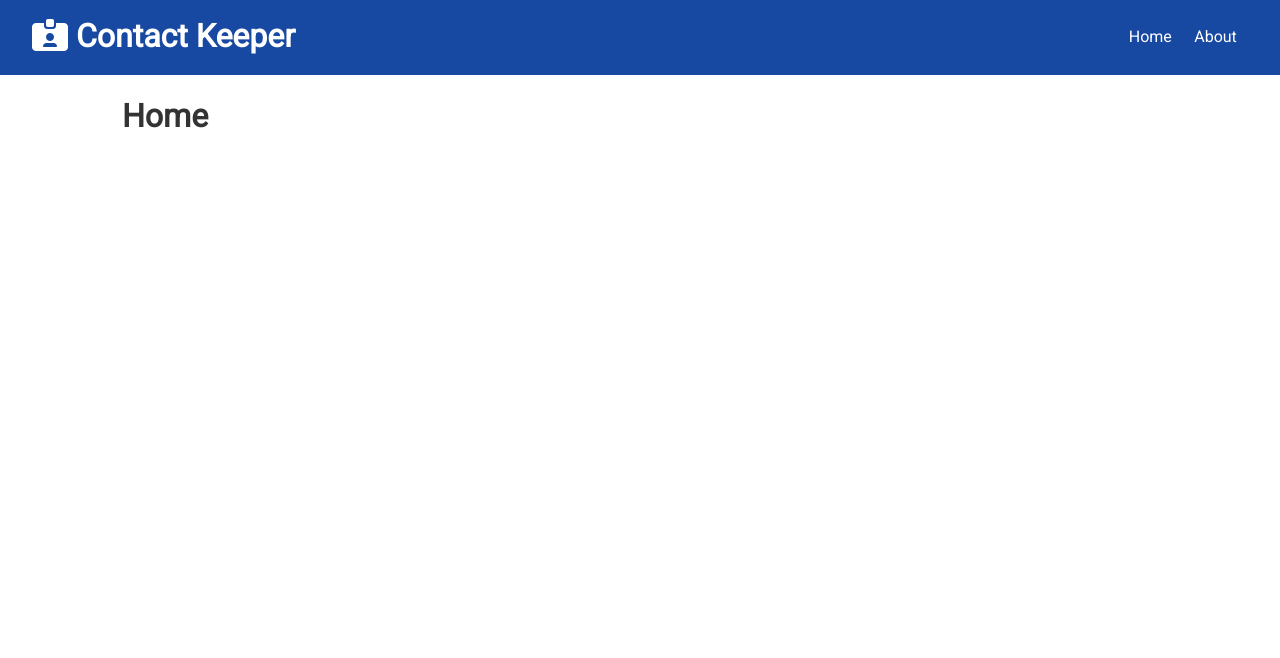
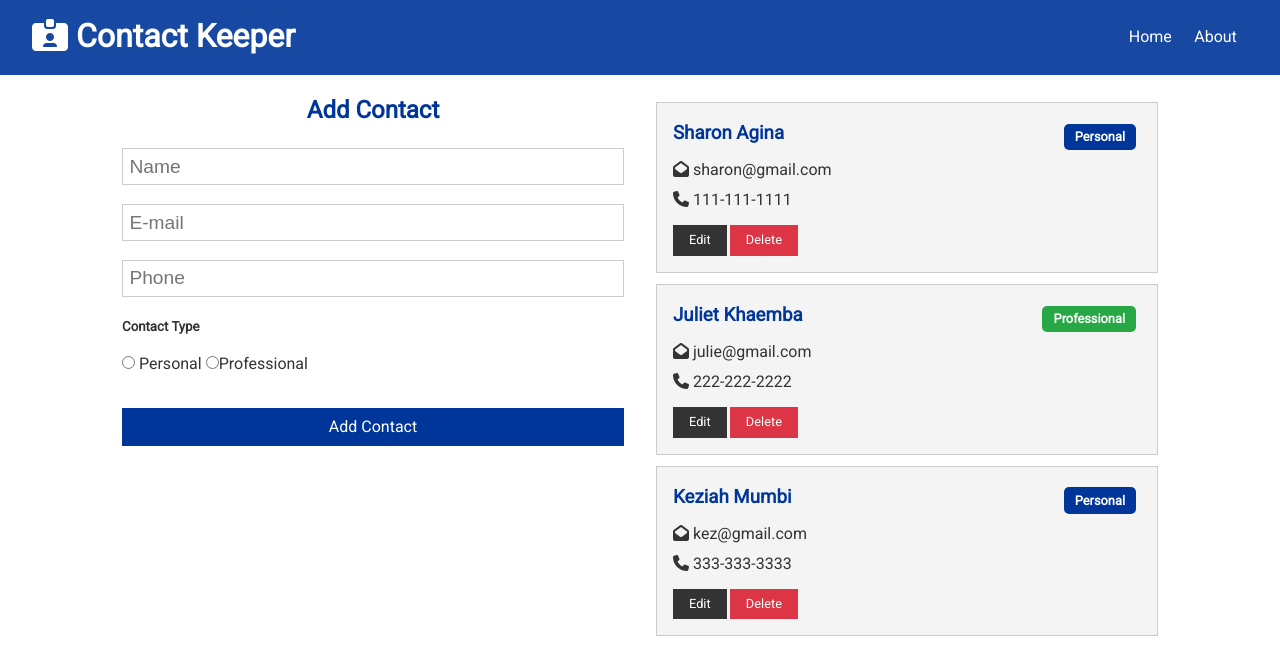
Before and after one commit to Tim-Lord/A-MERN-FULLSTACK-APP, a React (Create React App) app in the folder client/: page / in a window 1280 px wide. Shown: the top 658 px of the page. Built offline with nearby package versions, Linux system fonts and the light colour scheme.

Commit message:
Added the delete and edit functionality

```diff
--- a/client/src/App.js
+++ b/client/src/App.js
@@ -2,12 +2,14 @@
 import { BrowserRouter as Router, Route, Switch } from "react-router-dom";
 import "./App.css";
 
+import ContactState from "./context/contact/ContactState";
 import Navbar from "./components/layouts/Navbar";
 import Home from "./components/pages/Home";
 import About from "./components/pages/About";
 
 function App() {
   return (
+    <ContactState>
       <Router>
         <Fragment>
           <Navbar />
@@ -19,6 +21,7 @@
           </div>
         </Fragment>
       </Router>
+    </ContactState>
   );
 }
 
--- /dev/null
+++ b/client/src/components/contacts/ContactForm.js
@@ -0,0 +1,109 @@
+import React, { useState, useEffect, useContext } from "react";
+import ContactContext from "../../context/contact/contactContext";
+
+const ContactForm = () => {
+  const contactContext = useContext(ContactContext);
+
+  const { current, addContact, updateContact, clearCurrent } = contactContext;
+
+  useEffect(() => {
+    if (current !== null) {
+      setContact(current);
+    } else {
+      setContact({
+        name: "",
+        email: "",
+        phone: "",
+        type: "Personal"
+      });
+    }
+  }, [contactContext, current]);
+
+  const [contact, setContact] = useState({
+    name: "",
+    email: "",
+    phone: "",
+    type: "personal"
+  });
+
+  const { name, email, phone, type } = contact;
+
+  const onChange = e =>
+    setContact({ ...contact, [e.target.name]: e.target.value });
+
+  const onSubmit = e => {
+    e.preventDefault();
+    if (current === null) {
+      addContact(contact);
+    } else {
+      updateContact(contact);
+      clearCurrent();
+    }
+  };
+
+  return (
+    <form onSubmit={onSubmit}>
+      <h2 className='text-primary'>
+        {current ? "Update Contact" : "Add Contact"}{" "}
+      </h2>
+      <input
+        type='text'
+        name='name'
+        placeholder='Name'
+        value={name}
+        onChange={onChange}
+      />
+      <input
+        type='email'
+        name='email'
+        placeholder='E-mail'
+        value={email}
+        onChange={onChange}
+      />
+      <input
+        type='text'
+        name='phone'
+        placeholder='Phone'
+        value={phone}
+        onChange={onChange}
+      />
+      <h5>Contact Type</h5>
+      <input
+        type='radio'
+        name='type'
+        value='personal'
+        checked={type === "personal"}
+        onChange={onChange}
+      />{" "}
+      Personal{" "}
+      <input
+        type='radio'
+        name='type'
+        value='professional'
+        checked={type === "professional"}
+        onChange={onChange}
+      />
+      Professional{" "}
+      <div>
+        <input
+          type='submit'
+          value={current ? "Update Contact" : "Add Contact"}
+          className='btn btn-block btn-primary'
+        />
+      </div>
+      {current && (
+        <div>
+          <button
+            className='btn btn-light btn-block'
+            onClick={() => clearCurrent()}
+          >
+            {" "}
+            Clear{" "}
+          </button>
+        </div>
+      )}
+    </form>
+  );
+};
+
+export default ContactForm;
--- /dev/null
+++ b/client/src/components/contacts/ContactItem.js
@@ -0,0 +1,64 @@
+import React, { useContext } from "react";
+import PropTypes from "prop-types";
+import ContactContext from "../../context/contact/contactContext";
+
+const ContactItem = ({ contact }) => {
+  const contactContext = useContext(ContactContext);
+
+  const { deleteContact, setCurrent } = contactContext;
+
+  const { id, name, email, phone, type } = contact;
+
+  const onDelete = () => {
+    deleteContact(id);
+  };
+
+  return (
+    <div className='card bg-light'>
+      <h3 className='text-primary text-left'>
+        {name}{" "}
+        <span
+          style={{ float: "right" }}
+          className={
+            "badge " +
+            (type === "professional" ? "badge-success" : "badge-primary")
+          }
+        >
+          {type.charAt(0).toUpperCase() + type.slice(1)}
+        </span>
+      </h3>
+      <ul className='list'>
+        {email && (
+          <li>
+            <i className='fas fa-envelope-open' /> {email}
+          </li>
+        )}
+
+        {phone && (
+          <li>
+            <i className='fas fa-phone' /> {phone}
+          </li>
+        )}
+      </ul>
+      <p>
+        <button
+          className='btn btn-dark btn-sm'
+          onClick={() => {
+            setCurrent(contact);
+          }}
+        >
+          Edit
+        </button>
+        <button className='btn btn-danger btn-sm' onClick={onDelete}>
+          Delete
+        </button>
+      </p>
+    </div>
+  );
+};
+
+ContactItem.propTypes = {
+  contact: PropTypes.object.isRequired
+};
+
+export default ContactItem;
--- /dev/null
+++ b/client/src/components/contacts/Contacts.js
@@ -0,0 +1,20 @@
+import React, { Fragment, useContext } from "react";
+
+import ContactContext from "../../context/contact/contactContext";
+import ContactItem from "./ContactItem";
+
+const Contacts = () => {
+  const contactContext = useContext(ContactContext);
+
+  const { contacts } = contactContext;
+
+  return (
+    <Fragment>
+      {contacts.map(contact => (
+        <ContactItem key={contact.id} contact={contact} />
+      ))}
+    </Fragment>
+  );
+};
+
+export default Contacts;
--- a/client/src/components/pages/Home.js
+++ b/client/src/components/pages/Home.js
@@ -1,9 +1,17 @@
 import React from "react";
+
+import ContactForm from "../contacts/ContactForm";
+import Contacts from "../contacts/Contacts";
 
 const Home = () => {
   return (
-    <div>
-      <h1>Home</h1>
+    <div className='grid-2'>
+      <div>
+        <ContactForm />
+      </div>
+      <div>
+        <Contacts />
+      </div>
     </div>
   );
 };
--- /dev/null
+++ b/client/src/context/contact/ContactState.js
@@ -0,0 +1,87 @@
+import React, { useReducer } from "react";
+import ContactContext from "./contactContext";
+import ContactReducer from "./contactReducer";
+import {
+  ADD_CONTACT,
+  DELETE_CONTACT,
+  UPDATE_CONTACT,
+  SET_CURRENT,
+  CLEAR_CURRENT,
+  FILTER_CONTACTS,
+  SET_FILTER,
+  CLEAR_FILTER
+} from "../types";
+
+const ContactState = props => {
+  const initialState = {
+    contacts: [
+      {
+        id: 1,
+        name: "Sharon Agina",
+        email: "sharon@gmail.com",
+        phone: "111-111-1111",
+        type: "personal"
+      },
+      {
+        id: 2,
+        name: "Juliet Khaemba",
+        email: "julie@gmail.com",
+        phone: "222-222-2222",
+        type: "professional"
+      },
+      {
+        id: 3,
+        name: "Keziah Mumbi",
+        email: "kez@gmail.com",
+        phone: "333-333-3333",
+        type: "personal"
+      }
+    ],
+    current: null
+  };
+
+  const [state, dispatch] = useReducer(ContactReducer, initialState);
+
+  //ADD CONTACT
+  const addContact = contact => {
+    dispatch({ type: ADD_CONTACT, payload: contact });
+  };
+
+  //DELETE CONTACT
+  const deleteContact = id => {
+    dispatch({ type: DELETE_CONTACT, payload: id });
+  };
+
+  //SET CURRENT
+  const setCurrent = contact => {
+    dispatch({ type: SET_CURRENT, payload: contact });
+  };
+
+  //CLEAR CURRENT
+  const clearCurrent = () => {
+    dispatch({ type: CLEAR_CURRENT });
+  };
+
+  //UPDATE CONTACT
+  const updateContact = contact => {
+    dispatch({ type: UPDATE_CONTACT, payload: contact });
+  };
+
+  return (
+    <ContactContext.Provider
+      value={{
+        contacts: state.contacts,
+        current: state.current,
+        addContact,
+        deleteContact,
+        setCurrent,
+        clearCurrent,
+        updateContact
+      }}
+    >
+      {props.children}
+    </ContactContext.Provider>
+  );
+};
+
+export default ContactState;
--- /dev/null
+++ b/client/src/context/contact/contactContext.js
@@ -0,0 +1,5 @@
+import { createContext } from "react";
+
+const contactContext = createContext();
+
+export default contactContext;
--- /dev/null
+++ b/client/src/context/contact/contactReducer.js
@@ -0,0 +1,46 @@
+import {
+  ADD_CONTACT,
+  DELETE_CONTACT,
+  UPDATE_CONTACT,
+  SET_CURRENT,
+  CLEAR_CURRENT,
+  FILTER_CONTACTS,
+  SET_FILTER,
+  CLEAR_FILTER
+} from "../types";
+
+export default (state, action) => {
+  switch (action.type) {
+    case ADD_CONTACT:
+      return {
+        ...state,
+        contacts: [...state.contacts, action.payload]
+      };
+    case UPDATE_CONTACT:
+      return {
+        ...state,
+        contacts: state.contacts.map(contact =>
+          contact.id === action.payload.id ? action.payload : contact
+        )
+      };
+    case DELETE_CONTACT:
+      return {
+        ...state,
+        contacts: state.contacts.filter(
+          contact => contact.id !== action.payload
+        )
+      };
+    case SET_CURRENT:
+      return {
+        ...state,
+        current: action.payload
+      };
+    case CLEAR_CURRENT:
+      return {
+        ...state,
+        current: null
+      };
+    default:
+      return state;
+  }
+};
--- /dev/null
+++ b/client/src/context/types.js
@@ -0,0 +1,10 @@
+export const ADD_CONTACT = "ADD_CONTACT";
+export const DELETE_CONTACT = "DELETE_CONTACT";
+export const SET_CURRENT = "SET_CURRENT";
+export const CLEAR_CURRENT = "CLEAR_CURRENT";
+export const UPDATE_CONTACT = "UPDATE_CONTACT";
+export const FILTER_CONTACTS = "FILTER_CONTACTS";
+export const CLEAR_FILTER = "CLEAR_FILTER";
+export const SET_FILTER = "SET_FILTER";
+export const SET_ALERT = "SET_ALERT";
+export const REMOVE_ALERT = "REMOVE_ALERT";
```
Also changed, not shown: 2 other files (tests, documents, lock files or other folders). Lines whose indentation alone changed are shown as unchanged.
